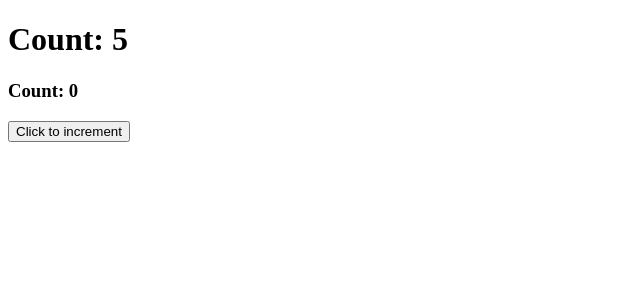
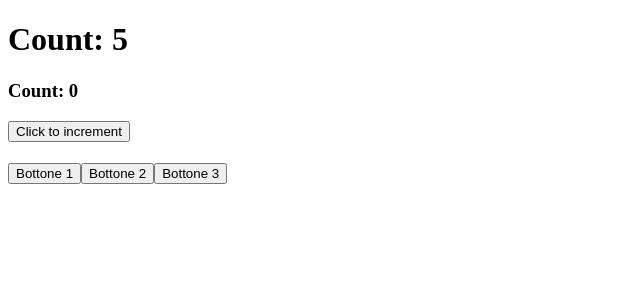
Before and after one commit to mFerlito/react-exercises, a React (Create React App) app: page / in a window 1280 px wide. Shown: the top 300 px of the page, without its empty margins (0-640 px from the left). Built offline with nearby package versions, Linux system fonts and the light colour scheme.

Commit message:
events-03 done

```diff
--- a/src/App.js
+++ b/src/App.js
@@ -1,4 +1,5 @@
 import React from 'react'
+import { ClickTracker } from './components/ClickTracker'
 import { Counter } from './components/Counter'
 
 
@@ -7,6 +8,7 @@ export class App extends React.Component {
         return <div>
 
             <Counter initialValue={0} incrementInterval={1000} incrementAmount ={1}/>
+            <ClickTracker />
         </div>
 
     }
--- /dev/null
+++ b/src/components/ClickTracker.jsx
@@ -0,0 +1,26 @@
+import React from "react";
+
+export class ClickTracker extends React.Component {
+    state = {
+        buttonPressed:""
+    }
+    singleEventHandler = (event) => {
+        this.setState(()=> {
+            return {
+                buttonPressed: event.target.textContent
+            }
+        }
+        )
+    }
+
+    render (){
+        return (
+            <div>
+                <h1>{this.state.buttonPressed && `Hai premuto il `}{this.state.buttonPressed}</h1>
+                <button onClick={this.singleEventHandler}>Bottone 1</button>
+                <button onClick={this.singleEventHandler}>Bottone 2</button>
+                <button onClick={this.singleEventHandler}>Bottone 3</button>
+            </div>
+        )
+    }
+}
```
